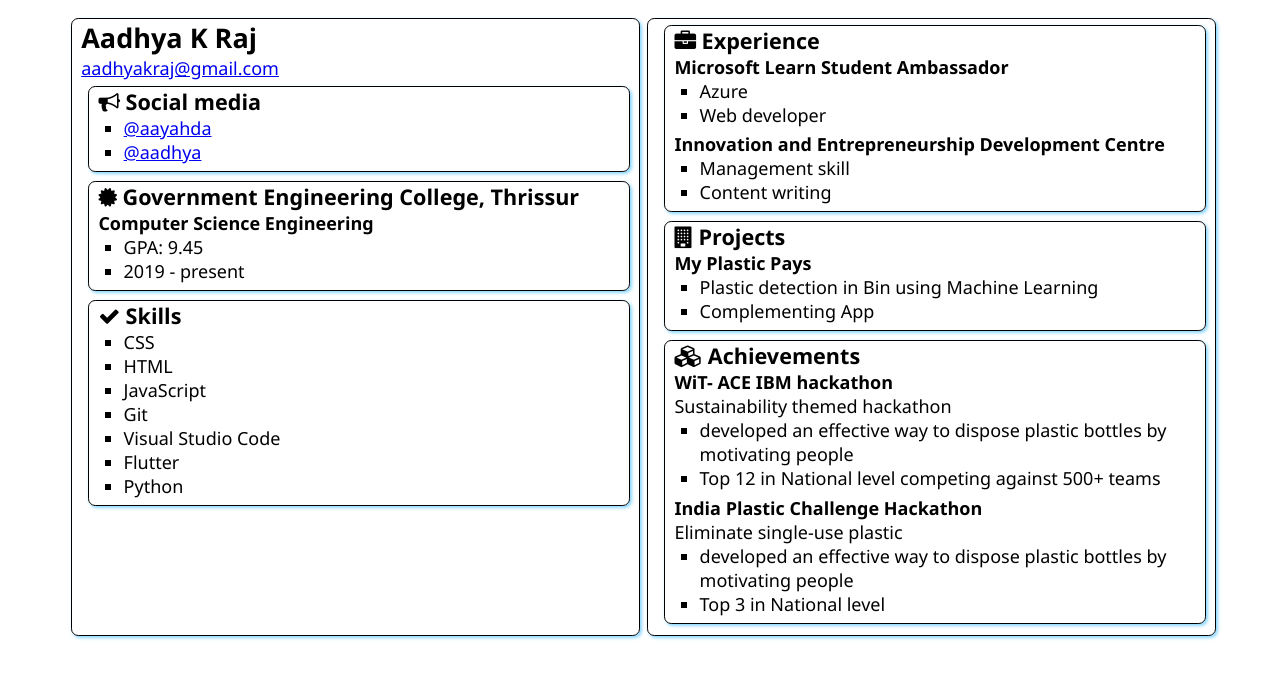
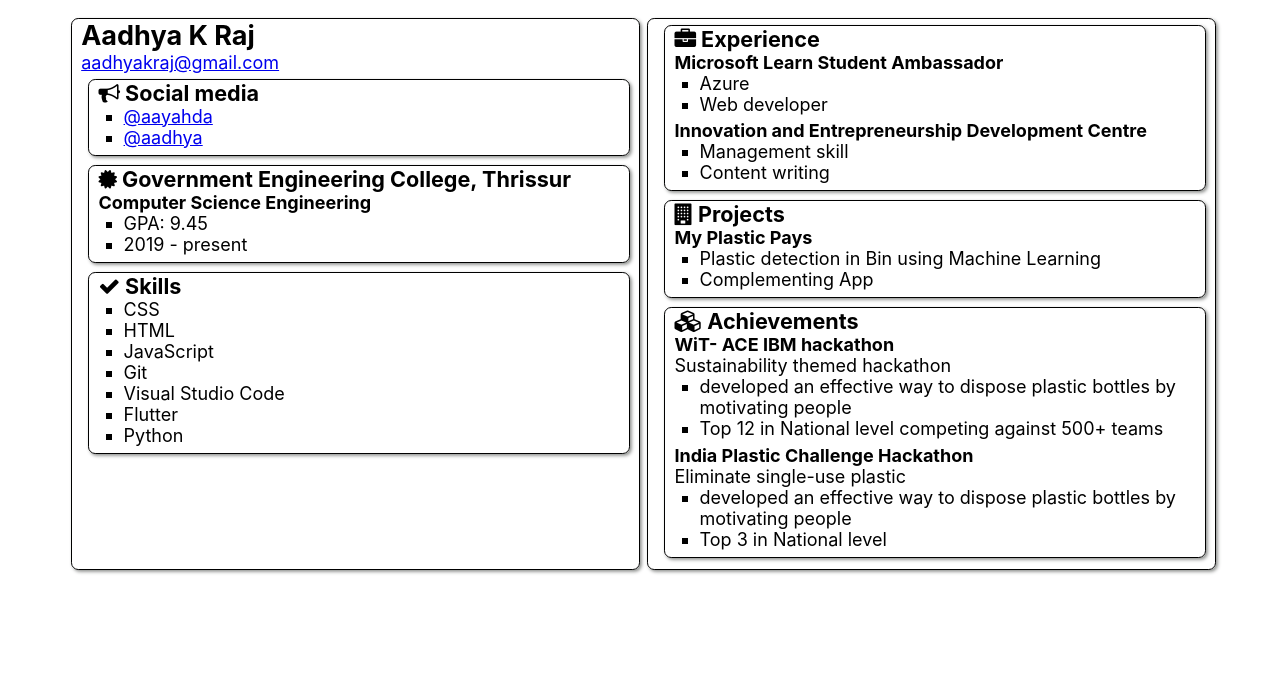
Before and after one commit to aayahda/SATechnicalOnboarding, a plain HTML site: page src/index.html in a window 1280 px wide. Drawn offline with Linux system fonts and the light colour scheme.

Commit message:
style update

```diff
--- a/src/style.css
+++ b/src/style.css
@@ -1,5 +1,5 @@
 body {
-    font-family: 'Segoe UI', Tahoma, Geneva, Verdana, sans-serif;
+    font-family: -apple-system, BlinkMacSystemFont, 'Segoe UI', Roboto, Oxygen, Ubuntu, Cantarell, 'Open Sans', 'Helvetica Neue', sans-serif;
     font-size: 18px;
     margin: 1% 5%;
     background-color:E6F7FF;
@@ -12,7 +12,7 @@ main {
 
 
 .box {
-    box-shadow: .1em .1em .2em #80D4FF;
+    box-shadow: .1em .1em .2em #8f918f;
     border-radius: .4em;
     border-width: .01em;
     border-style: solid;
```
